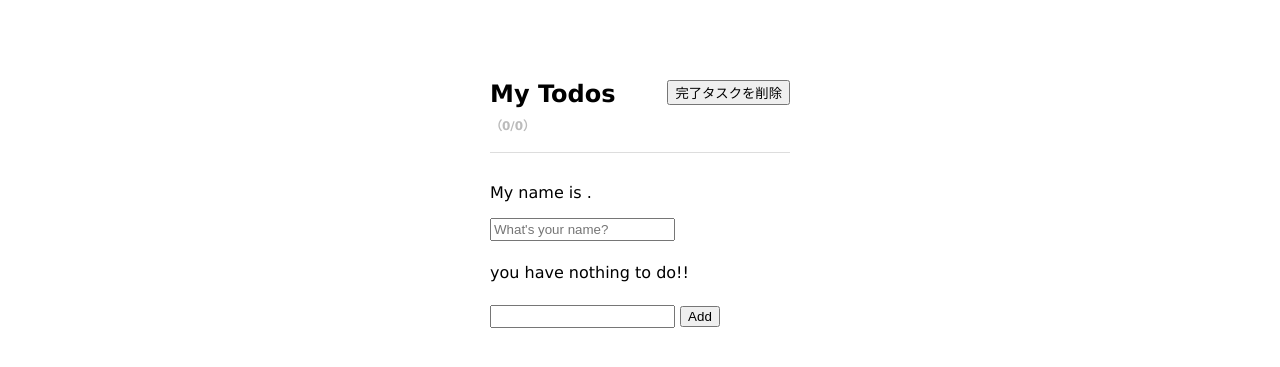
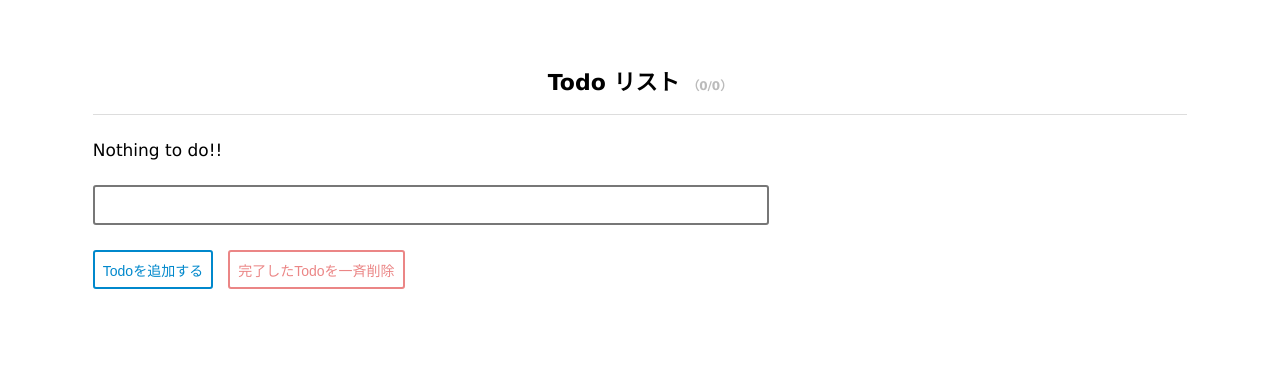
Before and after one commit to nake226/VueToDoApp, a PHP site: page / in a window 1280 px wide. Shown: the top 367 px of the page. Run offline with PHP 8.4, Linux system fonts and the light colour scheme.

Commit message:
modify: 全体的なデザインとaddTask()の条件分岐

```diff
--- a/css/styles.css
+++ b/css/styles.css
@@ -1,16 +1,20 @@
 body {
     font-size: 16px;
     font-family: Verdana, sans-serif;
+    margin: 5% auto 0;
   }
 .container {
-    width: 300px;
+    box-sizing: border-box;
     margin: auto;
+    padding: 0 7.25%;
+    width: 100%;
 }
 #app h1 {
-    font-size: 24px;
     border-bottom: 1px solid #ddd;
-    margin-bottom: 30px;
-    padding: 16px 0;
+    font-size: 22px;
+    margin: 0 auto;
+    padding: 0 0 18px;
+    text-align: center;
 }
 #app h1 > button {
     float: right;
@@ -23,6 +27,7 @@ body {
     font-size: 12px;
 }
 #app ul {
+    margin: 18px auto 0;
     padding: 0;
     list-style: none;
 }
@@ -33,11 +38,45 @@ body {
     text-decoration: line-through;
     color: #bbb;
 }
+#app form {
+    margin: 18px auto 0;
+}
 #app input[type="text"] {
-    padding: 2px;
+    border: solid 2px #777;
+    border-radius: 3px;
+    font-size: 16px;
+    height: 25px;
+    width: 60%;
+    padding: 5px 8px 6px;
 }
-#app .btn_delete {
-    font-size: 12px;
+#app .btn_block {
+    margin: 25px auto 0;
+}
+#app .txt {
+    margin: auto;
+}
+#app .txt-alert {
+    font-size: 17px;
+}
+#app .btn {
+    background: #ffffff;
+    display: inline-block;
+    padding: 8px 8px 7px;
+    text-decoration: none;
+    border-radius: 3px;
+    font-size: 14px;
+}
+#app .btn-delete {
+    font-size: 13px;
     cursor: pointer;
     color: #08c;
 }
+#app .btn-purge {
+    color: #EB8686;
+    border: double 2px #EB8686;
+}
+#app .btn-add {
+    color: #08c;
+    border: double 2px #08c;
+    margin-right: 10px;
+}
--- a/index.html
+++ b/index.html
@@ -7,7 +7,7 @@
     <title>My Vue App</title>
     <link rel="stylesheet" href="css/styles.css">
 </head>
-<body style="margin: 5% auto 0">
+<body>
     <!--
         メモ
         :{{ scriptが使える }}
@@ -18,40 +18,25 @@
     -->
     <div id="app" class="container">
         <h1 class="appName">
-            <button @click="purge">完了タスクを削除</button>
-            My Todos
+            Todo リスト
             <span class="numOfTask">（{{ remaining.length }}/{{ todos.length }}）</span>
         </h1>
-        <!-- 名前 -->
-        <div class="name_block">
-            <p class="name">My name is {{ name.toUpperCase() }}.</p>
-            <p><input type="text" v-model="name" placeholder="What's your name?"></p>
-        </div>
         <!-- タスク -->
-        <!-- 条件分岐を使った方法
-        <ul v-if="todos.length">
+        <ul>
+            <li class="txt txt-alert" v-show="!todos.length">Nothing to do!!</li>
             <li v-for="(todo, index) in todos">
                 <input type="checkbox" v-model="todo.is_done">
                 <span :class="{done: todo.is_done}">{{ todo.name }}</span>
-                <span @click="deleteTask(index)" class="btn_delete">[×]</span>
-            </li>
-        </ul>
-        <ul v-else>
-            <li>you have nothing to do!!</li>
-        </ul>
-        -->
-        <ul>
-            <li v-show="!todos.length">you have nothing to do!!</li>
-            <li v-for="(todo, index) in todos">
-                <input type="checkbox" v-model="todo.is_done">
-                <span :class="{done: todo.is_done}">{{ todo.name }}</span>
-                <span @click="deleteTask(index)" class="btn_delete">[×]</span>
+                <span @click="deleteTask(index)" class="btn-delete">[×]</span>
             </li>
         </ul>
         <form @submit.prevent="addTask">
-            <input type="text" v-model="task">
-            <input type="submit" value="Add">
+            <input class="txt" type="text" v-model="task">
         </form>
+        <div class="btn_block">
+            <button class="btn btn-add" @click="addTask">Todoを追加する</button>
+            <button class="btn btn-purge" @click="purge">完了したTodoを一斉削除</button>
+        </div>
     </div>
     <!-- Vue.js -->
     <script src="https://cdn.jsdelivr.net/npm/vue/dist/vue.js"></script>
--- a/js/main.js
+++ b/js/main.js
@@ -42,23 +42,25 @@
         // 関数
         methods: {
             // タスク追加
-            addTask: function(){
+            addTask(){
                 var newTask = {
                     name: this.task,
                     is_done: false
                 }
-                this.todos.push(newTask);
+                if (this.task.length !== 0) {
+                    this.todos.push(newTask);
+                }
                 // todoの追加後に入力欄を空にする
                 this.task = "";
             },
             // タスク削除
-            deleteTask: function(index){
-                if(confirm("you done?")){
+            deleteTask(index){
+                //if(confirm("you done?")){
                     this.todos.splice(index, 1);
-                }
+                //}
             },
             // 処理済みタスクの削除
-            purge: function(){
+            purge(){
                 if(!confirm('delete finished task?')){
                     return;
                 }
```
